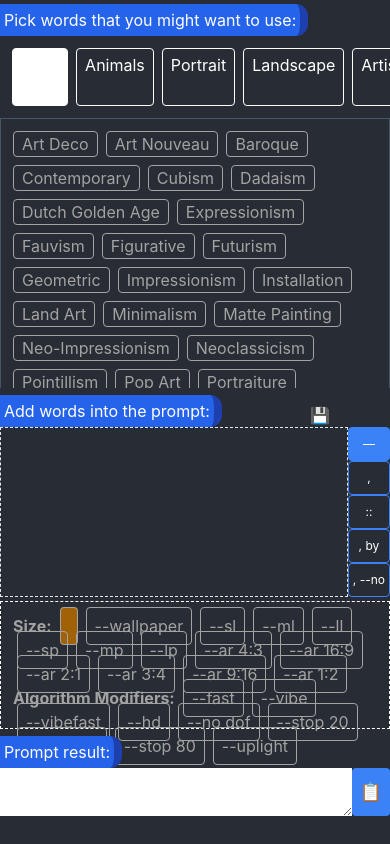
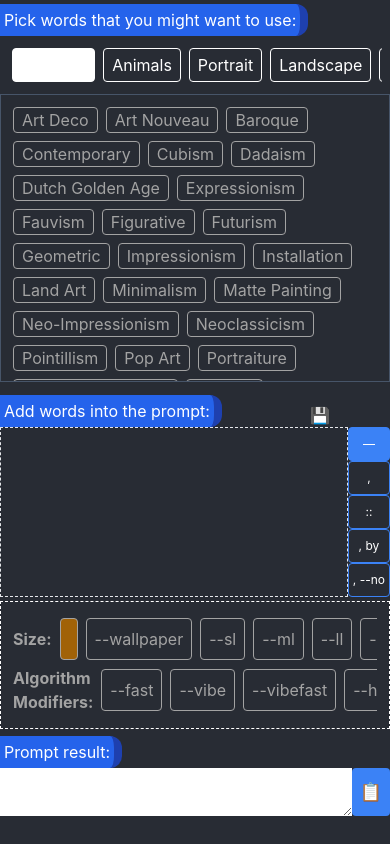
Before and after one commit to rugia813/midjourney-prompt-helper, a React (Create React App) app: page / in a window 390 px wide. Built offline with nearby package versions, Linux system fonts and the light colour scheme.

Commit message:
better rwd for mobile

```diff
--- a/src/components/ModifierPanel.js
+++ b/src/components/ModifierPanel.js
@@ -50,10 +50,11 @@ export default function ModifierPanel({modifiers, setModifiers}) {
 			'
 		>
 			{/* Size */}
-			<div className='flex flex-1 flex-wrap'>
+			<div className='flex flex-1 items-center'>
 				<span className='font-bold mr-1'>Size: </span>
+				<div className='w-max overflow-x-auto flex '>
 					{sizeOptions.map((option, idx) => (
-					<div key={idx} title={option.info}>
+						<div key={idx} title={option.info} className='flex-1 flex whitespace-nowrap'>
 							<input
 								type='radio'
 								className='hidden peer'
@@ -75,12 +76,14 @@ export default function ModifierPanel({modifiers, setModifiers}) {
 						</div>
 					))}
 				</div>
+			</div>
 
 			{/* Algo Modifiers */}
-			<div className='flex flex-1 flex-wrap'>
+			<div className='flex flex-1 items-center'>
 				<span className='font-bold mr-1'>Algorithm Modifiers: </span>
+				<div className='w-max overflow-x-auto flex'>
 					{modifierOptions.map((option, idx) => (
-					<div key={idx}>
+						<div key={idx} className='flex-1 flex whitespace-nowrap'>
 							<input
 								type='checkbox'
 								className='hidden peer'
@@ -107,6 +110,7 @@ export default function ModifierPanel({modifiers, setModifiers}) {
 						</div>
 					))}
 				</div>
+			</div>
 
 		</div>
 	)
--- a/src/components/Shelf.js
+++ b/src/components/Shelf.js
@@ -30,11 +30,11 @@ export default function Shelf({ customCollections = [], addDeskItem }) {
 	return (
 		<div className='w-full h-96 overflow-hidden flex flex-wrap content-start'>
 			<Header>Pick words that you might want to use</Header>
-			<ul className='w-full m-2 flex flex-row'>
+			<ul className='w-full m-2 flex flex-row overflow-auto'>
 				{collections.map((collection, idx) => (
 					<li
 						className={`
-							text-white border border-white rounded
+							text-white border border-white rounded whitespace-nowrap
 							m-1 py-1 px-2 w-fit cursor-pointer
 							hover:bg-white hover:text-black
 							${activeIdx === idx && 'bg-white text-black'}
```
Lines whose indentation alone changed are shown as unchanged.
